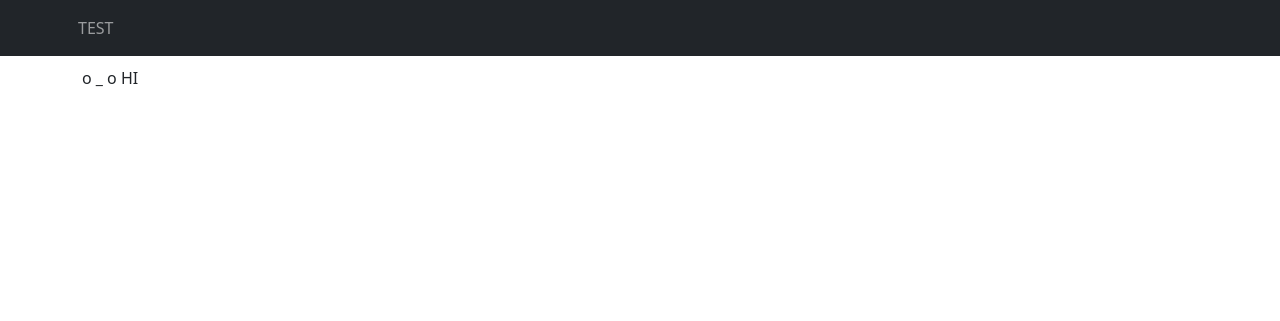
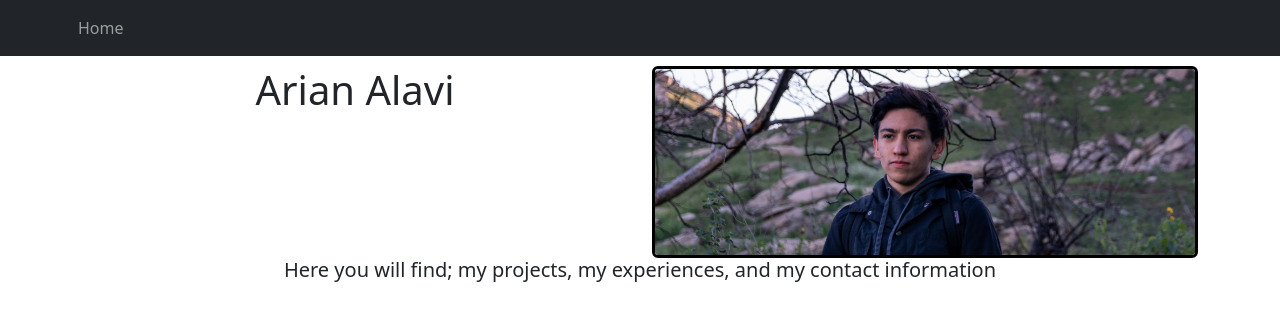
Before and after one commit to AriAlavi/ArianAlaviWebsite, a Django app: page / in a window 1280 px wide. Shown: the top 321 px of the page. Run offline with Django 4.2, Linux system fonts and the light colour scheme.

Commit message:
image test o _  o

```diff
--- a/main/templates/main/base.html
+++ b/main/templates/main/base.html
@@ -10,9 +10,7 @@
             <div class="collapse navbar-collapse">
                 <ul class="navbar-nav me-auto mb-2 mb-lg-0 container">
                     <li class="nav-item">
-                        <a class="nav-link">
-                            TEST
-                        </a>
+                        <a class="nav-link" href="{% url 'home' %}">Home</a>
                     </li>
                 </ul>
             </div>
--- a/main/templates/main/home.html
+++ b/main/templates/main/home.html
@@ -1,4 +1,14 @@
 {% extends "main/base.html" %}
+{% load static %}
 {% block content %}
-o _  o HI
+<div class="row">
+    <div class="col-sm-6">
+        <h1 align="center">Arian Alavi</h1>
+    </div>
+    <div class="col-sm-6">
+        <img src="{% static 'main/home.jpg' %}" alt="Image of Arian Alavi on a hike" style="border-radius: 6px; border: solid 3px black; width: 100%;">
+    </div>
+</div>
+
+<h5 align="center">Here you will find; my projects, my experiences, and my contact information</h5>
 {% endblock content %}
```
Also changed, not shown: main/static/main/home.jpg (added), main/static/main/welding.png (added), main/views.py (line endings or trailing spaces).
